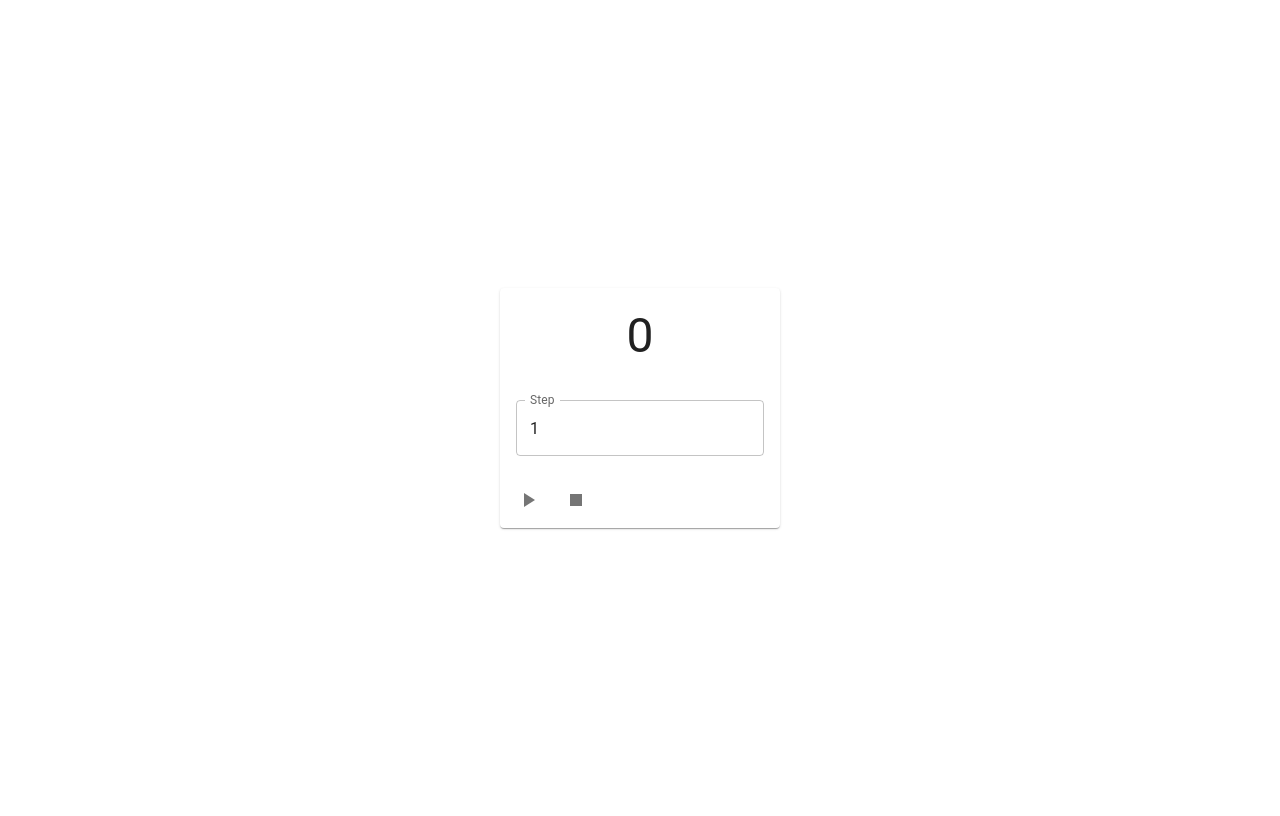
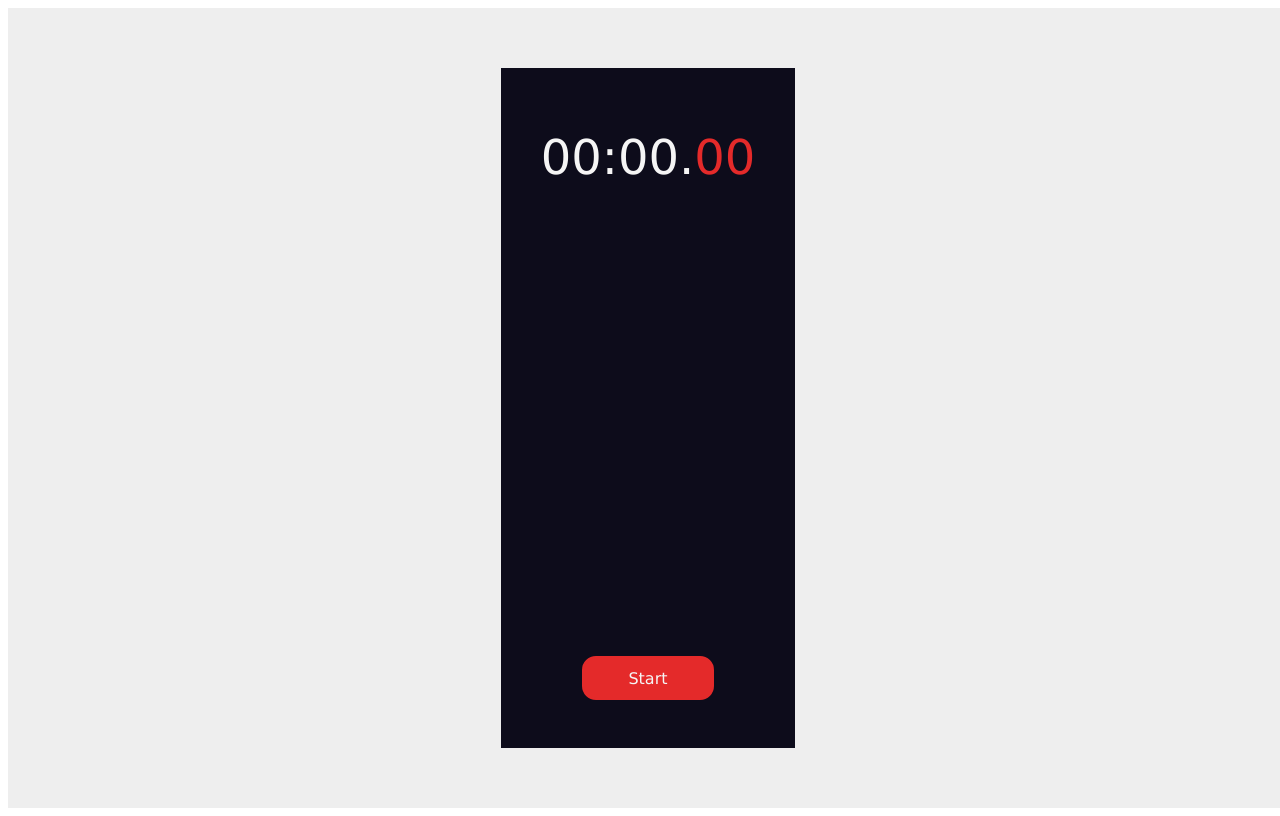
Before and after one commit to Smile-Formations/React, a React (Create React App) app: page / in a window 1280 px wide. Built offline with nearby package versions, Linux system fonts and the light colour scheme.

Commit message:
Stopwatch

```diff
--- /dev/null
+++ b/src/components/App/App.css
@@ -0,0 +1,9 @@
+.App{
+    background-color: rgb(238, 238, 238);
+    width: 100vw;
+    height: 100vh;
+    display: flex;
+    flex-direction: column;
+    align-items: center;
+    justify-content: center;
+}
--- /dev/null
+++ b/src/components/App/App.js
@@ -0,0 +1,12 @@
+import './App.css';
+import StopWatch from "../StopWatch/StopWatch";
+
+function App() {
+    return (
+        <div className="App">
+            <StopWatch />
+        </div>
+    );
+}
+
+export default App;
--- /dev/null
+++ b/src/components/ControlButtons/ControlButtons.css
@@ -0,0 +1,32 @@
+.Control-Buttons {
+    margin: 3rem 0;
+    width: 100%;
+    box-sizing: border-box;
+    display: flex;
+    align-items: center;
+    justify-content: center;
+}
+
+.btn-grp {
+    display: flex;
+    align-items: center;
+    justify-content: space-around;
+}
+
+.btn {
+    font-family: Verdana, Geneva, Tahoma, sans-serif;
+    width: 10vw;
+    height: 5vh;
+    border-radius: 14px;
+    margin: 0px 6px;
+    display: flex;
+    border: 2px solid #e42a2a;
+    justify-content: center;
+    align-items: center;
+    cursor: pointer;
+    color: #f5f5f5;
+}
+
+.btn-one{
+    background-color: #e42a2a;
+}
--- /dev/null
+++ b/src/components/ControlButtons/ControlButtons.js
@@ -0,0 +1,29 @@
+import React from "react";
+import "./ControlButtons.css";
+
+export default function ControlButtons(props) {
+    const StartButton = (
+        <div className="btn btn-one btn-start"
+             onClick={props.handleStart}>
+            Start
+        </div>
+    );
+    const ActiveButtons = (
+        <div className="btn-grp">
+            <div className="btn btn-two"
+                 onClick={props.handleReset}>
+                Reset
+            </div>
+            <div className="btn btn-one"
+                 onClick={props.handlePauseResume}>
+                {props.isPaused ? "Resume" : "Pause"}
+            </div>
+        </div>
+    );
+
+    return (
+        <div className="Control-Buttons">
+            <div>{props.active ? ActiveButtons : StartButton}</div>
+        </div>
+    );
+}
--- /dev/null
+++ b/src/components/StopWatch/StopWatch.css
@@ -0,0 +1,9 @@
+.stop-watch{
+    height: 85vh;
+    width: 23vw;
+    background-color: #0d0c1b;
+    display: flex;
+    flex-direction: column;
+    align-items: center;
+    justify-content: space-between;
+}
--- /dev/null
+++ b/src/components/StopWatch/StopWatch.js
@@ -0,0 +1,54 @@
+import React, { useState } from "react";
+import "./StopWatch.css";
+import Timer from "../Timer/Timer";
+import ControlButtons from "../ControlButtons/ControlButtons";
+
+function StopWatch() {
+    const [isActive, setIsActive] = useState(false);
+    const [isPaused, setIsPaused] = useState(true);
+    const [time, setTime] = useState(0);
+
+    React.useEffect(() => {
+        let interval = null;
+
+        if (isActive && isPaused === false) {
+            interval = setInterval(() => {
+                setTime((time) => time + 10);
+            }, 10);
+        } else {
+            clearInterval(interval);
+        }
+        return () => {
+            clearInterval(interval);
+        };
+    }, [isActive, isPaused]);
+
+    const handleStart = () => {
+        setIsActive(true);
+        setIsPaused(false);
+    };
+
+    const handlePauseResume = () => {
+        setIsPaused(!isPaused);
+    };
+
+    const handleReset = () => {
+        setIsActive(false);
+        setTime(0);
+    };
+
+    return (
+        <div className="stop-watch">
+            <Timer time={time} />
+            <ControlButtons
+                active={isActive}
+                isPaused={isPaused}
+                handleStart={handleStart}
+                handlePauseResume={handlePauseResume}
+                handleReset={handleReset}
+            />
+        </div>
+    );
+}
+
+export default StopWatch;
--- a/src/components/Timer.css
+++ /dev/null
@@ -1,15 +0,0 @@
-
-.container {
-  align-items: center;
-  display: flex;
-  height: 100vh;
-  justify-content: center;
-}
-
-.content {
-  text-align: center;
-}
-
-.card {
-  display: inline-block;
-}
--- a/src/components/Timer.js
+++ /dev/null
@@ -1,81 +0,0 @@
-import React, { useEffect, useReducer, useState } from 'react';
-
-import { Card, CardActions, CardContent, CardHeader, IconButton, TextField } from '@mui/material';
-import { Pause, PlayArrow, Stop } from '@mui/icons-material';
-
-import './Timer.css';
-
-const initialState = {
-  step: 1,
-  timer: 0
-};
-
-function reducer(state, action) {
-  const { step, timer } = state;
-  switch(action.type) {
-    case 'tick':
-      return {
-        ...state,
-        timer: timer + step
-      };
-
-    case 'step':
-      return {
-        ...state,
-        step: action.value
-      };
-
-    case 'reset':
-      return {
-        ...state,
-        timer: 0
-      };
-
-    default:
-      return state;
-  }
-}
-
-function Timer() {
-  const [playState, setPlayState] = useState('stop');
-  const [state, dispatch] = useReducer(reducer, initialState);
-  const { step, timer } = state;
-
-  useEffect(() => {
-    if (playState === 'play') {
-      const interval = setInterval(() => dispatch({ type: 'tick' }), 1000);
-      return () => clearInterval(interval);
-    }
-    if (playState === 'stop') {
-      dispatch({ type: 'reset' });
-    }
-  }, [playState]);
-
-  return (
-    <div className="container">
-      <Card className="card">
-        <CardHeader sx={{ '& .MuiCardHeader-title': { textAlign: 'center', fontSize: '3rem' } }} title={timer} />
-        <CardContent className="content">
-          <TextField
-            id="step"
-            label="Step"
-            onChange={e => dispatch({ type: 'step', value: Number(e.target.value) })}
-            type="number"
-            value={step}
-          />
-        </CardContent>
-        <CardActions>
-          {playState === 'play'
-            ? <IconButton onClick={() => setPlayState('pause')}><Pause/></IconButton>
-            : <IconButton onClick={() => setPlayState('play')}><PlayArrow/></IconButton>
-          }
-          <IconButton onClick={() => setPlayState('stop')}>
-            <Stop/>
-          </IconButton>
-        </CardActions>
-      </Card>
-    </div>
-  );
-}
-
-export default Timer;
--- /dev/null
+++ b/src/components/Timer/Timer.css
@@ -0,0 +1,18 @@
+.timer{
+  margin : 3rem 0;
+  width: 100%;
+  display: flex;
+  height: 12%;
+  justify-content: center;
+  align-items: center;
+}
+
+.digits{
+  font-family: Verdana, Geneva, Tahoma, sans-serif;
+  font-size: 3rem;
+  color:  #f5f5f5;
+}
+
+.mili-sec{
+  color:  #e42a2a;
+}
--- /dev/null
+++ b/src/components/Timer/Timer.js
@@ -0,0 +1,18 @@
+import React from "react";
+import "./Timer.css";
+
+export default function Timer(props) {
+  return (
+      <div className="timer">
+      <span className="digits">
+        {("0" + Math.floor((props.time / 60000) % 60)).slice(-2)}:
+      </span>
+        <span className="digits">
+        {("0" + Math.floor((props.time / 1000) % 60)).slice(-2)}.
+      </span>
+        <span className="digits mili-sec">
+        {("0" + ((props.time / 10) % 100)).slice(-2)}
+      </span>
+      </div>
+  );
+}
--- a/src/index.js
+++ b/src/index.js
@@ -1,11 +1,11 @@
 import React from 'react';
 import { createRoot } from 'react-dom/client';
 
-import Timer from './components/Timer';
+import App from './components/App/App';
 
 const root = createRoot(document.getElementById('root'));
 root.render(
   <React.StrictMode>
-    <Timer />
+    <App />
   </React.StrictMode>
 );
```
